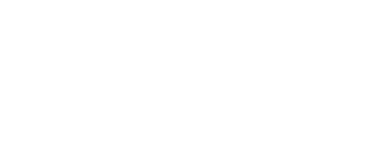
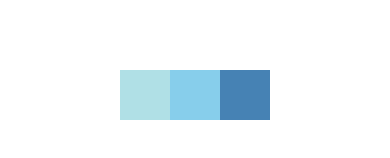
Before and after one commit to GoupilJeremy/AwesomeProject, a React Native app: screen / in a window 390 px wide. Shown: the part 654-812 px from the top of the page. Built offline with nearby package versions, Linux system fonts and the light colour scheme.

Commit message:
FlexDirectionBasics

```diff
--- a/App.js
+++ b/App.js
@@ -6,6 +6,7 @@
 import LotsOfStyles from './Style';
 import FixedDimensionsBasic from './FixedDimensionsBasics';
 import FlexDimensionsBasics from './FlexDemensionsBasics';
+import FlexDirectionBasics from './FlexDirectionBasics';
 
 export default class HelloWorldApp extends Component {
     render() {
@@ -18,6 +19,7 @@
                 <LotsOfStyles />
                 <FixedDimensionsBasic />
                 <FlexDimensionsBasics />
+                <FlexDirectionBasics />
             </View>
         );
     }
--- /dev/null
+++ b/FlexDirectionBasics.js
@@ -0,0 +1,14 @@
+import React, { Component } from 'react';
+import { View } from 'react-native';
+
+export default class FlexDirectionBasics extends Component {
+    render() {
+        return (
+            <View style={{flex: 1, flexDirection: 'row'}}>
+                <View style={{width: 50, height: 50, backgroundColor: 'powderblue'}} />
+                <View style={{width: 50, height: 50, backgroundColor: 'skyblue'}} />
+                <View style={{width: 50, height: 50, backgroundColor: 'steelblue'}} />
+            </View>
+        );
+    }
+}
```
